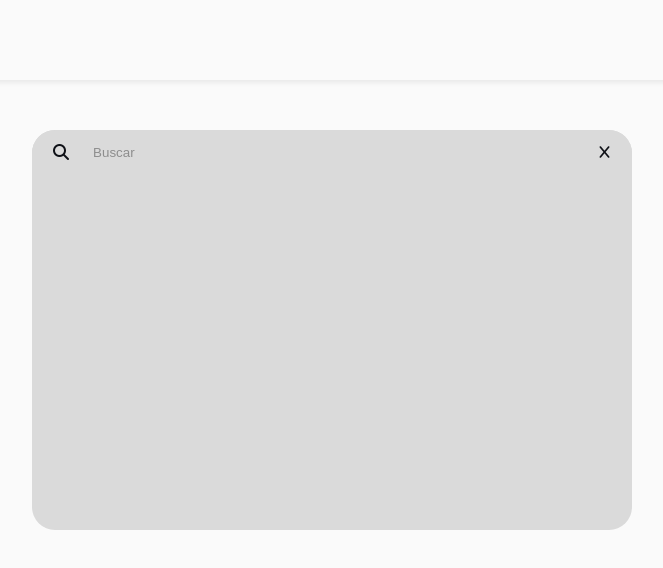
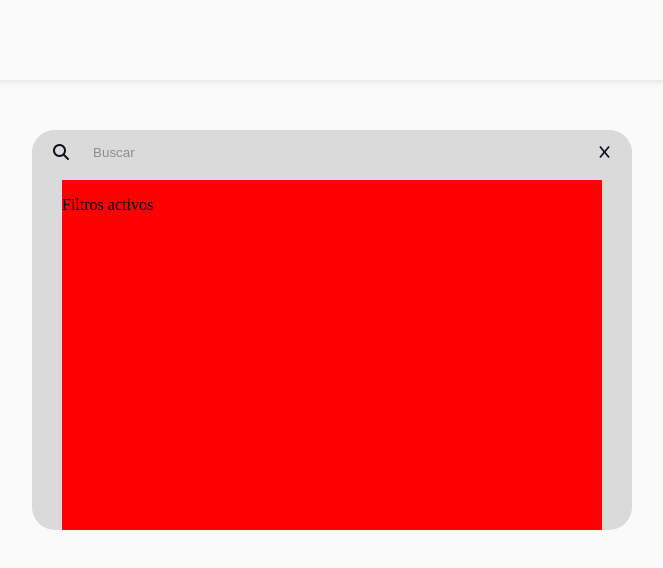
Before and after one commit to Urielminpro705/FeedEvent, a plain HTML site: page index.html in a window 1280 px wide. Both pictures are taken after a click on the button 917 px from the left and 152 px from the top of the page. Shown: the whole page, without its empty margins (308-971 px from the left). Drawn offline with nearby package versions, Linux system fonts and the light colour scheme.

Commit message:
Pequeñas mejoras en la barra de busqueda

```diff
--- a/CSS/busqueda.css
+++ b/CSS/busqueda.css
@@ -122,9 +122,25 @@ main {
     border-radius: 23px;
     position: absolute;
     transition: 0.3s;
+    padding-top: 50px;
+    box-sizing: border-box;
+    display: flex;
+    overflow: hidden;
+    justify-content: center;
 }
 
 .cont-filters-activated {
     height: 400px;
     background-color: var(--terciario);
 }
+
+.cont-filters-content {
+    display: none;
+    width: 90%;
+    height: 100%;
+    background-color: red;
+}
+
+.cont-filters-activated .cont-filters-content {
+    display: flex;
+}
--- a/JS/busqueda.js
+++ b/JS/busqueda.js
@@ -9,7 +9,7 @@ $(document).ready(function() {
                 $(".cont-search-input").removeClass("cont-search-input-activated")
                 $("#filter-btn-x-icon").css("display","none")
                 $("#filter-btn-filter-icon").css("display","block")
-            },100)
+            },200)
             $(".cont-filters").removeClass("cont-filters-activated")
             isOpenPanelFilter = false
         } else {
--- a/index.html
+++ b/index.html
@@ -23,7 +23,11 @@
                 <i class="fa-solid fa-x" id="filter-btn-x-icon"></i>
                 <i class="fa-solid fa-filter" id="filter-btn-filter-icon"></i>
             </button>
-            <div class="cont-filters"></div>
+            <div class="cont-filters">
+                <div class="cont-filters-content">
+                    <p>Filtros activos</p>
+                </div>
+            </div>
         </article>
     </main>
 
```
